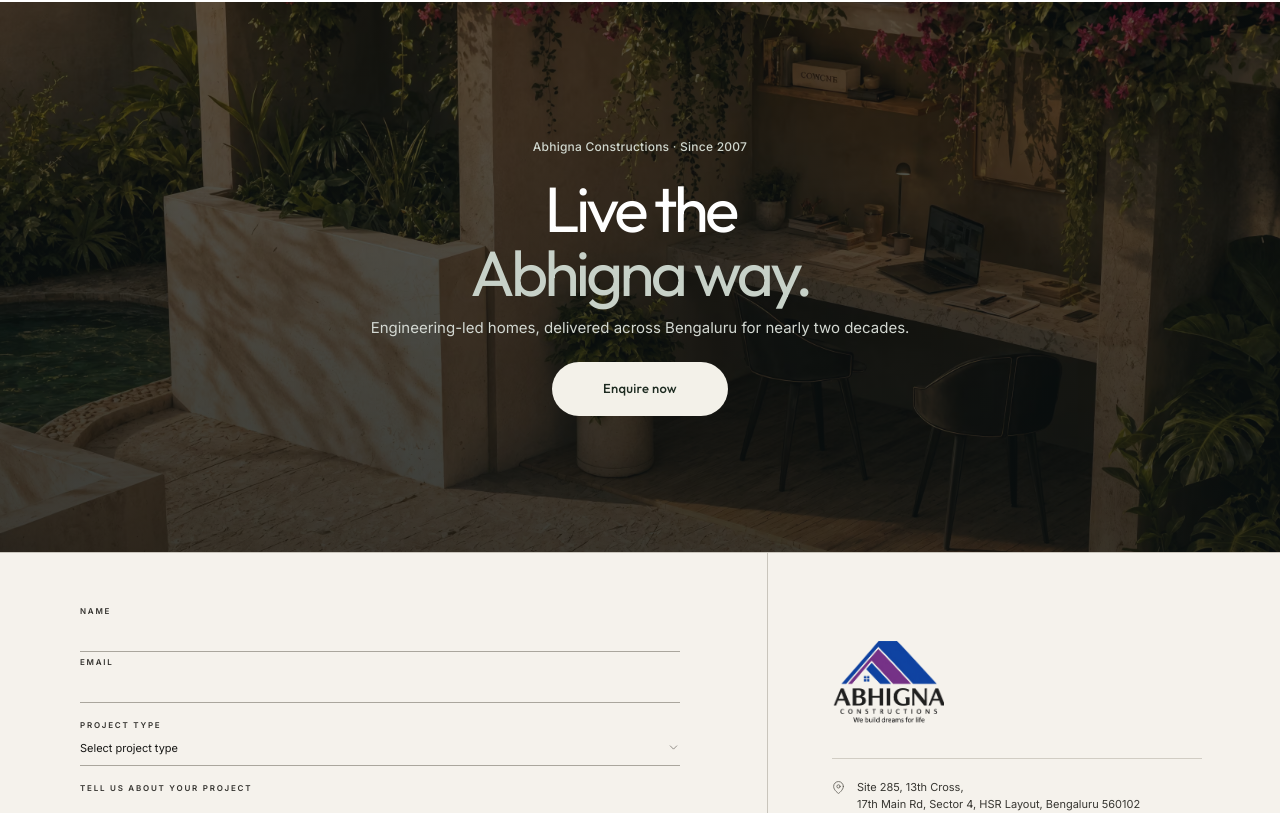
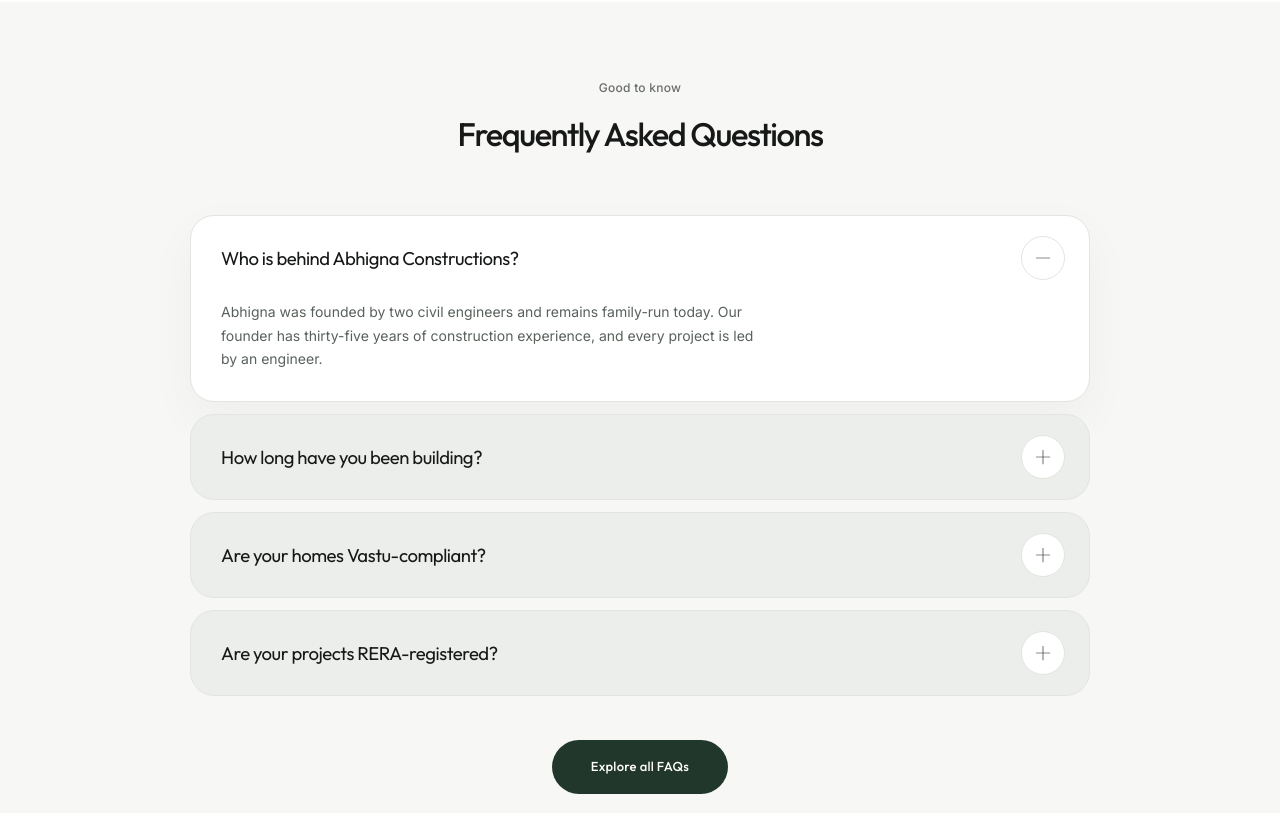
Before and after one commit to RishavSthyra/Abhigna-Constructions, a Next.js app: page / in a window 1280 px wide. Shown: the part 5667-6480 px from the top of the page. Built offline with nearby package versions, Linux system fonts and the light colour scheme.

Commit message:
Add testimonial progress and home FAQs

```diff
--- a/app/page.tsx
+++ b/app/page.tsx
@@ -7,6 +7,7 @@
 import ScrollToneText from "@/components/Home/ScrollToneText";
 import ServicesGrid from "@/components/Services/ServicesGrid";
 import Testimonials from "@/components/Home/Testimonials";
+import FAQSection from "@/components/FAQ/FAQSection";
 import styles from "./home.module.css";
 
 export const metadata: Metadata = {
@@ -123,6 +124,8 @@
 
           <Testimonials />
 
+          <FAQSection />
+
           <section className={styles.finalCta} data-dark-navigation-surface aria-labelledby="cta-title">
             <div className={styles.finalBackdrop} />
             <span className={styles.kicker}>Abhigna Constructions · Since 2007</span>
--- a/components/Home/Testimonials.module.css
+++ b/components/Home/Testimonials.module.css
@@ -145,6 +145,22 @@
   font-size: 12px;
 }
 
+.progressTrack {
+  height: 3px;
+  overflow: hidden;
+  border-radius: 3px;
+  background: #c6d0c5;
+}
+
+.progressFill {
+  display: block;
+  width: 100%;
+  height: 100%;
+  background: #334939;
+  transform-origin: left;
+  animation: progressFill 4s linear both;
+}
+
 .videoPanel {
   display: flex;
   flex-direction: column;
@@ -179,6 +195,11 @@
   to { opacity: 1; transform: translateY(0); }
 }
 
+@keyframes progressFill {
+  from { transform: scaleX(0); }
+  to { transform: scaleX(1); }
+}
+
 @media (max-width: 800px) {
   .layout { grid-template-columns: 1fr; }
   .storyPanel { min-height: 380px; }
@@ -198,4 +219,5 @@
 
 @media (prefers-reduced-motion: reduce) {
   .storyCard { animation: none; }
+  .progressTrack { display: none; }
 }
--- a/components/Home/Testimonials.tsx
+++ b/components/Home/Testimonials.tsx
@@ -81,6 +81,14 @@
               </div>
             </article>
 
+            <div className={styles.progressTrack} aria-hidden="true">
+              <span
+                key={story.name}
+                className={styles.progressFill}
+                style={{ animationPlayState: visible ? "running" : "paused" }}
+              />
+            </div>
+
           </div>
 
           <div className={styles.videoPanel}>
```
